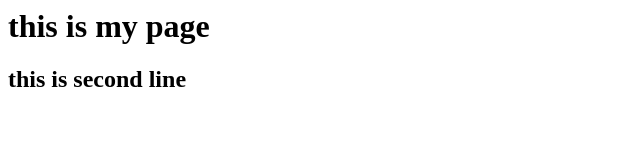
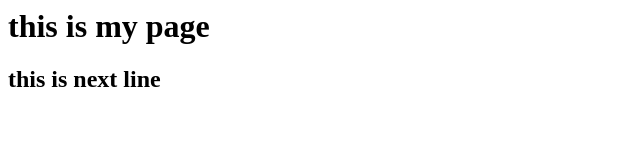
Before and after one commit to Sravani1518/Freshers-batch, a plain HTML site: page index.html in a window 1280 px wide. Shown: the full height of the page, 0-640 px from the left. Drawn offline with Linux system fonts and the light colour scheme.

Commit message:
Revert "modified html file"
This reverts commit 6fe030244968ffbbe8d2068ab8646065c011814d.

```diff
--- a/index.html
+++ b/index.html
@@ -4,5 +4,5 @@
 </head>
 <body>
 <h1> this is my page <h1>
-<h2> this is second line <h2>
+<h2> this is next line <h2>
 </body>
```
